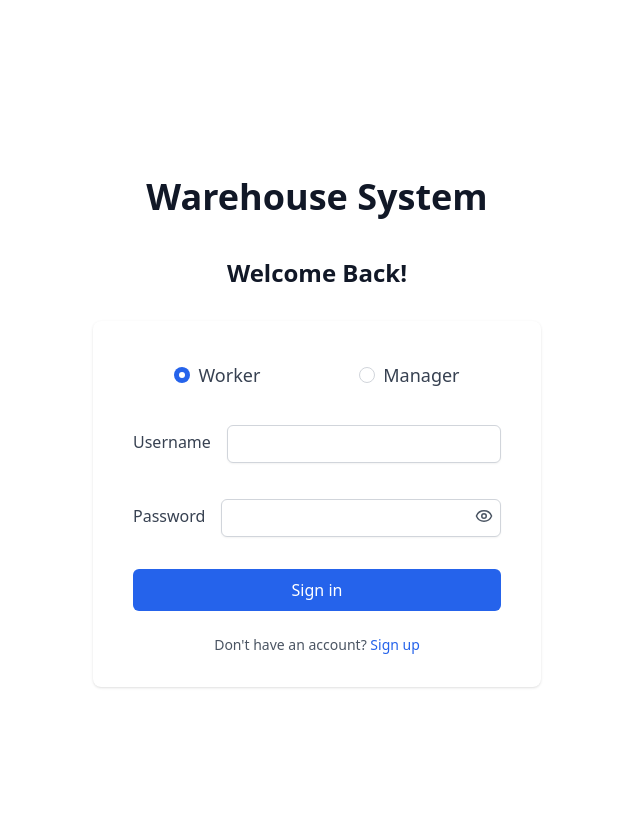
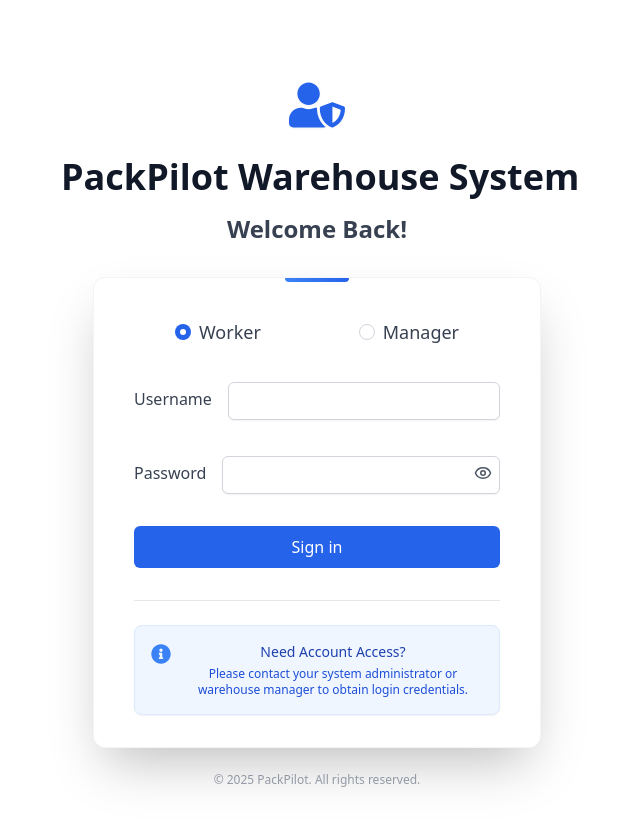
Before and after one commit to RuxinMa/packpilot, a React (Vite) app in the folder frontend/: page /login in a window 1280 px wide. Shown: the top 826 px of the page, without its empty margins (323-963 px from the left). Built offline with nearby package versions, Linux system fonts and the light colour scheme; no server answers.

Commit message:
modify Login UI, disable register for now

```diff
--- a/frontend/src/pages/auth/LoginPage.tsx
+++ b/frontend/src/pages/auth/LoginPage.tsx
@@ -2,6 +2,7 @@ import React, { useEffect } from 'react';
 import { Link, useNavigate } from 'react-router-dom';
 import LoginForm from '../../components/auth/LoginForm';
 import { useAuthContext } from '../../contexts/AuthContext';
+import { FaUserShield, FaInfoCircle } from 'react-icons/fa';
 
 const LoginPage: React.FC = () => {
   const {
@@ -40,30 +41,63 @@ const LoginPage: React.FC = () => {
   };
 
   return (
-    <div className="min-h-screen flex flex-col justify-center space-y-8 sm:px-6 lg:px-8">
-      <div className="sm:mx-auto sm:w-full sm:max-w-md">
-        <h1 className="mb-10 text-center text-4xl font-extrabold text-gray-900">Warehouse System</h1>
-        <h2 className="text-center text-2xl font-bold text-gray-900">
+    <div className="min-h-screen flex flex-col justify-center space-y-6 px-4 sm:px-6 lg:px-8">
+      {/* Header Section */}
+      <div className="sm:mx-auto sm:w-full sm:max-w-lg">
+        <div className="text-center">
+          <div className="mb-6">
+            <FaUserShield className="mx-auto h-14 w-14 text-blue-600 drop-shadow-sm" />
+          </div>
+          <h1 className="mb-4 text-center text-2xl sm:text-4xl font-extrabold text-gray-900 whitespace-nowrap">
+            PackPilot Warehouse System
+          </h1>
+          <h2 className="text-xl sm:text-2xl font-bold text-gray-700 mb-2">
             Welcome Back!
           </h2>
         </div>
+      </div>
 
+      {/* Login Form Section */}
       <div className="sm:mx-auto sm:w-full sm:max-w-md">
-        <div className="bg-white py-8 px-4 shadow sm:rounded-lg sm:px-10">
+        <div className="bg-white py-8 px-6 shadow-2xl border border-gray-100 sm:rounded-xl sm:px-10 relative">
+          {/* Subtle top border accent */}
+          <div className="absolute top-0 left-1/2 transform -translate-x-1/2 w-16 h-1 bg-gradient-to-r from-blue-500 to-blue-600 rounded-b-full"></div>
+
+          {/* Form Content */}
+          <div className="mt-2">
             <LoginForm
               onSubmit={handleLogin}
               isLoading={isLoading}
               error={error}
             />
 
-          <div className="mt-6 text-center text-sm text-gray-600">
-            Don't have an account?{' '}
-            <Link to="/register" className="font-medium text-blue-600 hover:text-blue-500">
-              Sign up
-            </Link>
+            {/* Account Access Information */}
+            <div className="mt-8 border-t border-gray-200 pt-6">
+              <div className="bg-blue-50 rounded-lg p-4 border border-blue-100 shadow-sm">
+                <div className="flex items-start">
+                  <FaInfoCircle className="h-5 w-5 text-blue-500 mt-0.5 mr-3 flex-shrink-0" />
+                  <div>
+                    <p className="font-medium text-blue-800 mb-1 text-[10px] sm:text-sm"
+                    >
+                      Need Account Access?
+                    </p>
+                    <p className="text-blue-700 leading-relaxed text-[8px] sm:text-xs"
+                    >
+                      Please contact your system administrator or warehouse manager to obtain login credentials.
+                    </p>
+                  </div>
+                </div>
+              </div>
+            </div>
+          </div>
+        </div>
       </div>
 
-        </div>
+      {/* Footer */}
+      <div className="text-center">
+        <p className="text-xs text-gray-400">
+          © 2025 PackPilot. All rights reserved.
+        </p>
       </div>
     </div>
   );
--- a/frontend/src/pages/manager/DashboardPage.tsx
+++ b/frontend/src/pages/manager/DashboardPage.tsx
@@ -137,7 +137,7 @@ const ManagerDashboardPage: React.FC = () => {
       )}
 
       {/* Main Content */}
-      <div className="max-w-7xl mx-auto px-4 py-6">
+      <div className="max-w-7xl mx-auto px-4 py-4">
         <div className="flex h-[calc(100vh-160px)]">
 
           {/* Left Sidebar - Control Panel */}
@@ -260,6 +260,14 @@ const ManagerDashboardPage: React.FC = () => {
         itemId={selectedItemId}
         onItemDeleted={handleItemDeleted}
       />
+
+      {/* Footer */}
+      <div className="text-center">
+        <p className="text-xs text-gray-400">
+          © 2025 PackPilot. All rights reserved.
+        </p>
+      </div>
+
     </div>
   );
 };
--- a/frontend/src/pages/worker/DashboardPage.tsx
+++ b/frontend/src/pages/worker/DashboardPage.tsx
@@ -231,7 +231,7 @@ return (
     <Header title="Warehouse Worker Dashboard" viewType="Worker" />
 
     {/* Main Content */}
-    <div className="max-w-7xl mx-auto px-4 py-6">
+    <div className="max-w-7xl mx-auto px-4 py-4">
       <div className="flex h-[calc(100vh-160px)]">
 
         {/* Left Sidebar - Control Panel */}
@@ -408,6 +408,13 @@ return (
       itemCount={packingProgress.total}
       isSubmitting={isCompletingTask}
     />
+
+    {/* Footer */}
+    <div className="text-center">
+      <p className="text-xs text-gray-400">
+        © 2025 PackPilot. All rights reserved.
+      </p>
+    </div>
   </div>
 );
 };
--- a/frontend/src/routes/index.tsx
+++ b/frontend/src/routes/index.tsx
@@ -1,6 +1,6 @@
 import { Routes, Route, Navigate } from 'react-router-dom';
 import LoginPage from '../pages/auth/LoginPage';
-import RegisterPage from '../pages/auth/RegisterPage';
+// import RegisterPage from '../pages/auth/RegisterPage';
 import ManagerDashboardPage from '../pages/manager/DashboardPage';
 import WorkerDashboardPage from '../pages/worker/DashboardPage';
 import NotFoundPage from '../pages/common/NotFoundPage';
@@ -17,10 +17,11 @@ const AppRoutes = () => {
         path="/login"
         element={<LoginPage />}
       />
-      <Route
+      {/* /* Diasable register route for now */}
+      {/* <Route
         path="/register"
         element={<RegisterPage />}
-      />
+      /> */}
       <Route
         path="/dashboard/manager"
         element={
```
Also changed, not shown: 1 other file (tests, documents, lock files or other folders). Lines whose indentation alone changed are shown as unchanged.
